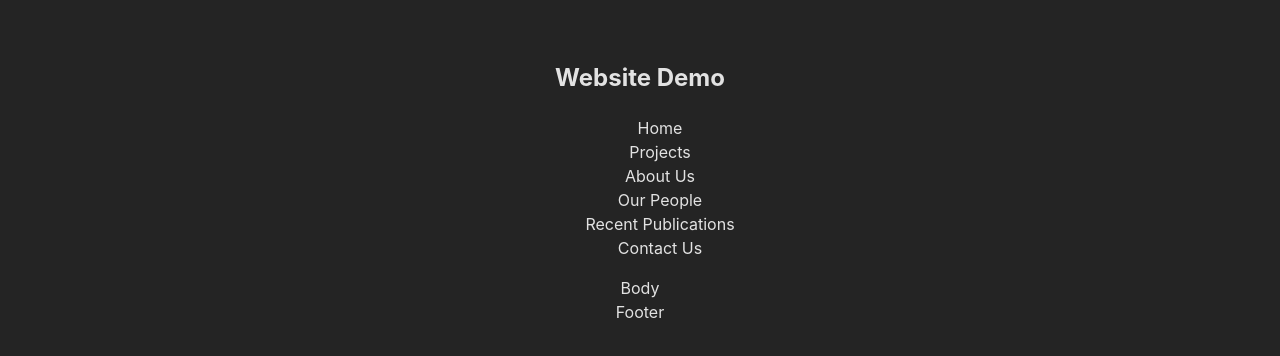
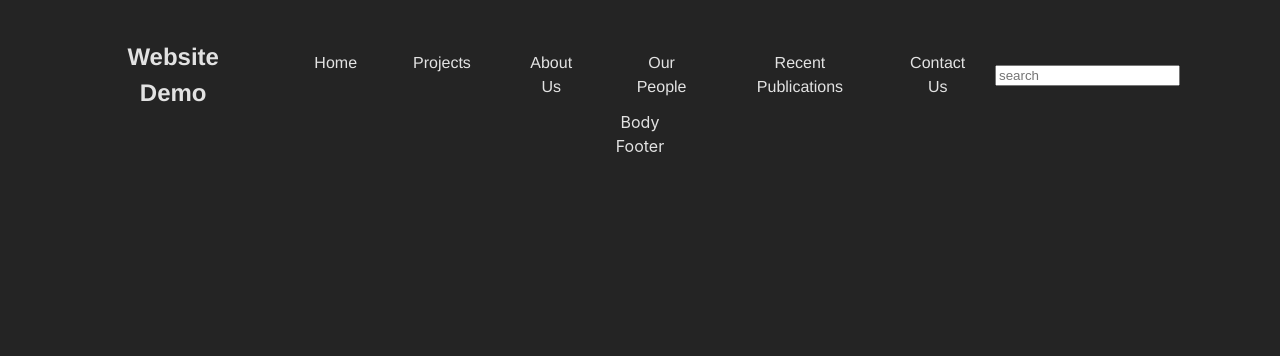
Before and after one commit to cbalesohay/UIWebsite, a React (Vite) app: page / in a window 1280 px wide. Shown: the top 356 px of the page. Built offline with nearby package versions, Linux system fonts and the light colour scheme.

Commit message:
Another commit

```diff
--- a/src/App.jsx
+++ b/src/App.jsx
@@ -1,12 +1,12 @@
 import './App.css'
-import { PageLayout } from './components/PageLayout'
+import { ProjectPage } from './pages/ProjectPage'
 
 function App() {
 
   return (
-    <PageLayout>
+    <ProjectPage>
 
-    </PageLayout>
+    </ProjectPage>
   )
 }
 
--- a/src/components/Navbar.jsx
+++ b/src/components/Navbar.jsx
@@ -3,13 +3,23 @@ import './navbar.css'
 
 export const Navbar = () => {
   return (
-    <ul>
-        <li>Home</li>
-        <li>Projects</li>
-        <li>About Us</li>
-        <li>Our People</li>
-        <li>Recent Publications</li>
-        <li>Contact Us</li>
-    </ul>
+    <>
+      <div className='container'>
+        <div className='navbar'>
+          <h2>Website Demo</h2>
+          <nav>
+            <ul>
+              <li><a>Home</a></li>
+              <li><a>Projects</a></li>
+              <li><a>About Us</a></li>
+              <li><a>Our People</a></li>
+              <li><a>Recent Publications</a></li>
+              <li><a>Contact Us</a></li>
+            </ul>
+          </nav>
+          <input placeholder='search'></input>
+        </div>
+      </div>
+    </>
   )
 }
--- a/src/components/PageLayout.jsx
+++ b/src/components/PageLayout.jsx
@@ -2,16 +2,16 @@ import React from 'react'
 import { Navbar } from './Navbar'
 import { Footer } from './Footer'
 import { Body } from './Body'
+import './pagelayout.css'
 
 export const PageLayout = () => {
   return (
     <>
-        <div>
-            <h2>Website Demo</h2>
-            <Navbar/>
-            <Body/>
-            <Footer/>
-        </div>
+      <div className='page'>
+          <Navbar/>
+          <Body/>
+          <Footer/>
+      </div>
     </>
   )
 }
--- a/src/components/navbar.css
+++ b/src/components/navbar.css
@@ -1,4 +1,31 @@
-ul {
-    list-style-type: none;
+.container {
+    font-size: 1.2 rem;
+    font-family: 'Franklin Gothic Medium', 'Arial Narrow', Arial, sans-serif;
+    height: 70px;
+}
 
-  }
+.navbar {
+  display: flex;
+  align-items: center;
+  justify-content: center;
+  height: 100%;
+  width: 90%;
+  margin: auto;
+}
+
+.navbar ul {
+  display: flex;
+}
+
+.container .navbar {
+  justify-content: space-between;
+}
+
+.navbar ul li {
+  list-style-type: none;
+}
+
+.container .navbar ul li {
+  padding: 18px;
+  margin: 0 10px;
+}
--- /dev/null
+++ b/src/components/pagelayout.css
@@ -0,0 +1,3 @@
+.page {
+    height: 200vh;
+}
--- /dev/null
+++ b/src/pages/ProjectPage.jsx
@@ -0,0 +1,12 @@
+import React from 'react'
+import { PageLayout } from '../components/PageLayout'
+
+export const ProjectPage = () => {
+  return (
+    <>
+        <PageLayout>
+
+        </PageLayout>
+    </>
+  )
+}
```
Also changed, not shown: src/components/projects.js (added, +26 -0 lines), src/components/Projects.jsx (added).
